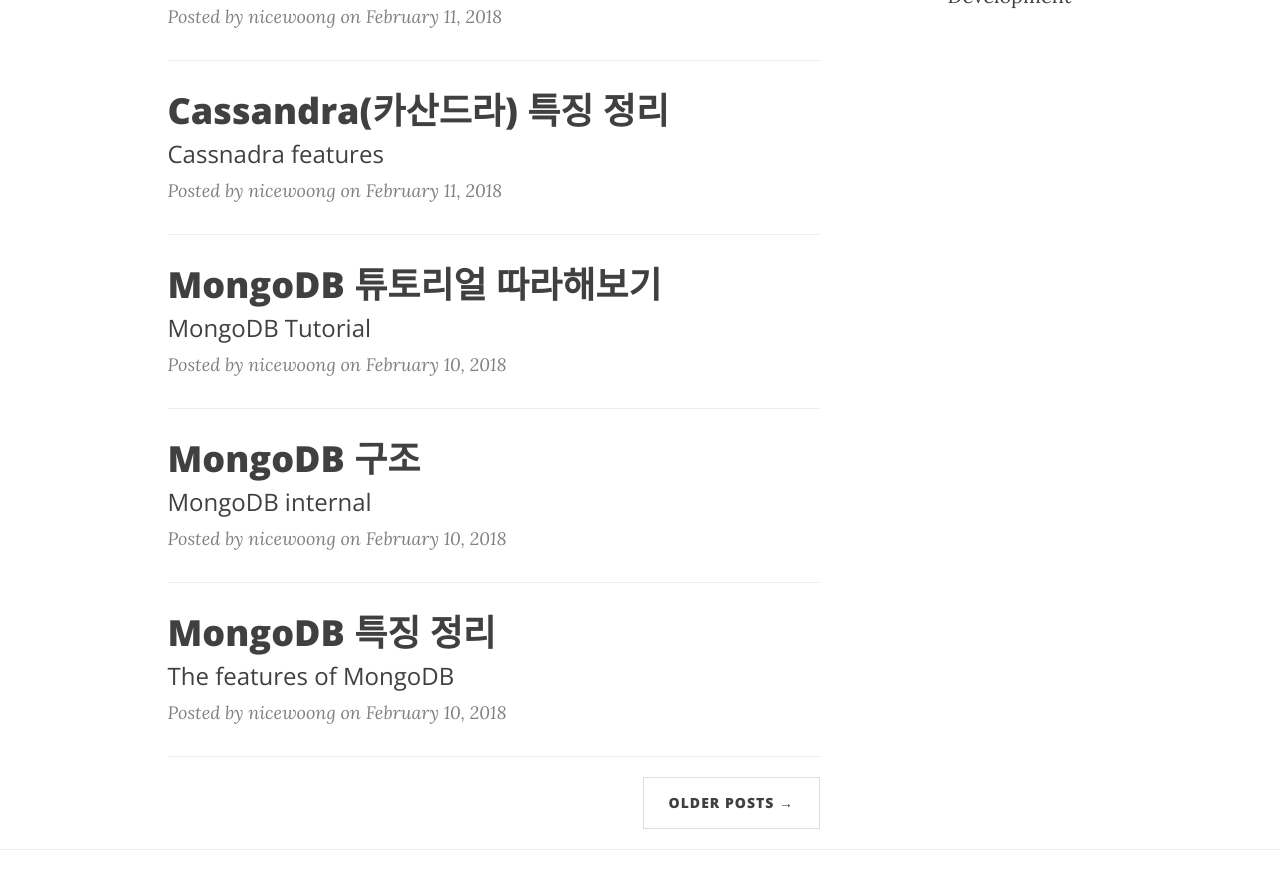
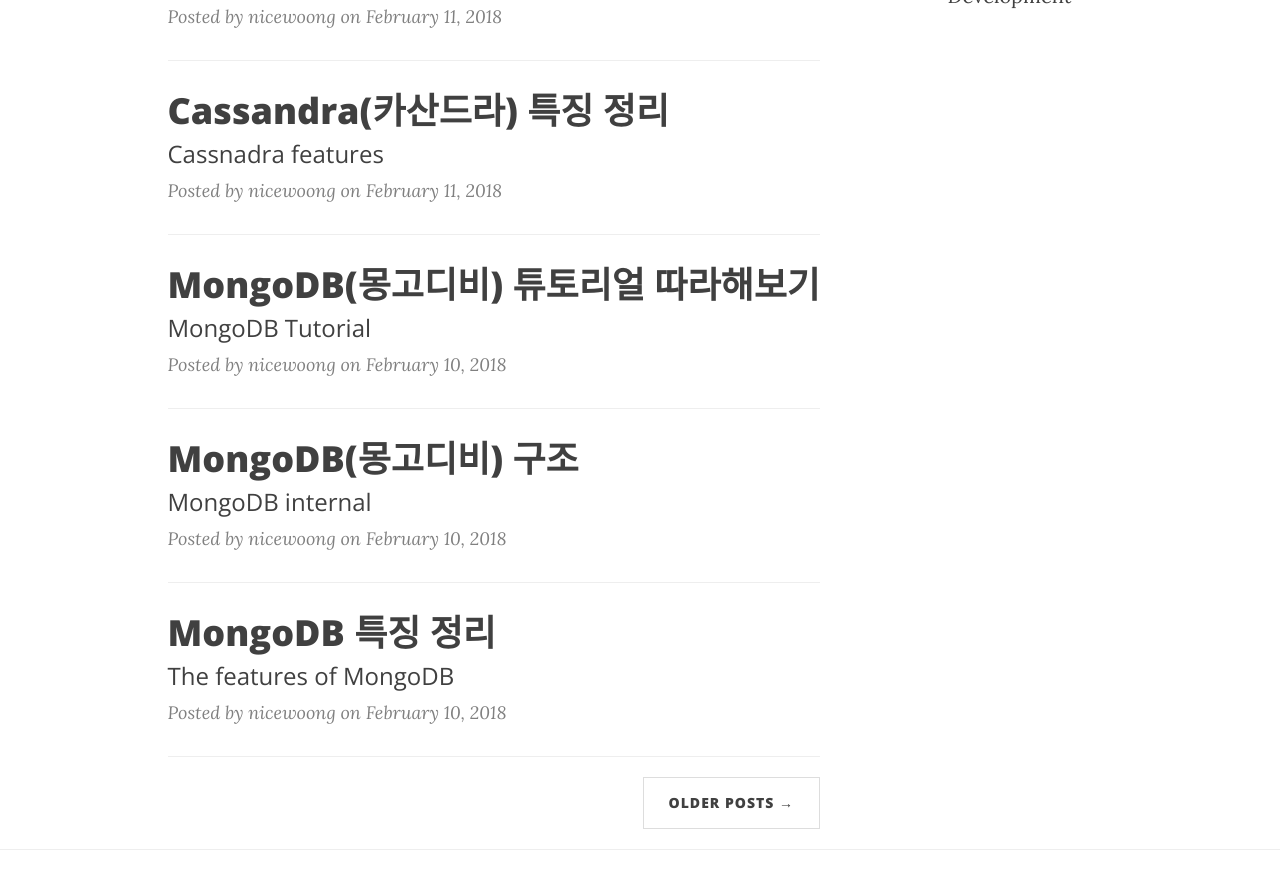
Before and after one commit to nicewoong/nicewoong.github.io, a Jekyll site: the page built from index.html, in a window 1280 px wide and 900 px high, scrolled down 611 px. Shown: the top 889 px of the window. Built offline with Jekyll 4.4.1, drawn with Linux system fonts in a browser that asks for light colours; nearby versions of some CDN libraries; the list of posts is cut into pages by our own code.

Commit message:
Update title

```diff
--- a/_posts/2018-02-10-mongodb-internal.md
+++ b/_posts/2018-02-10-mongodb-internal.md
@@ -1,6 +1,6 @@
 ---
 layout:     post
-title:      "MongoDB 구조 "
+title:      "MongoDB(몽고디비) 구조 "
 subtitle:   "MongoDB internal"
 date:       2018-02-10 12:00:00
 categories: [development]
--- a/_posts/2018-02-10-mongodb-tutorial.md
+++ b/_posts/2018-02-10-mongodb-tutorial.md
@@ -1,6 +1,6 @@
 ---
 layout:     post
-title:      "MongoDB 튜토리얼 따라해보기 "
+title:      "MongoDB(몽고디비) 튜토리얼 따라해보기 "
 subtitle:   "MongoDB Tutorial"
 date:       2018-02-10 12:00:00
 categories: [development]
```
